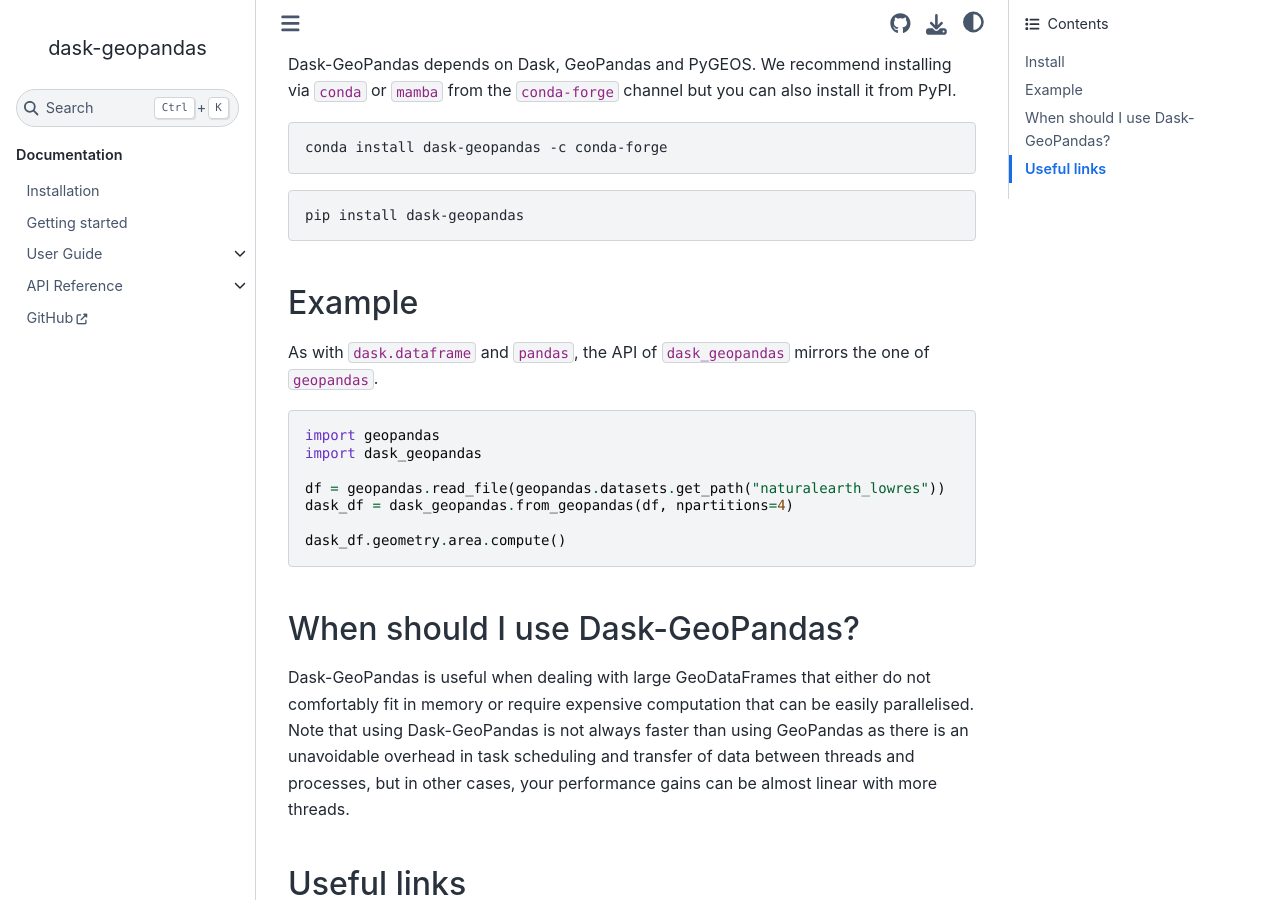
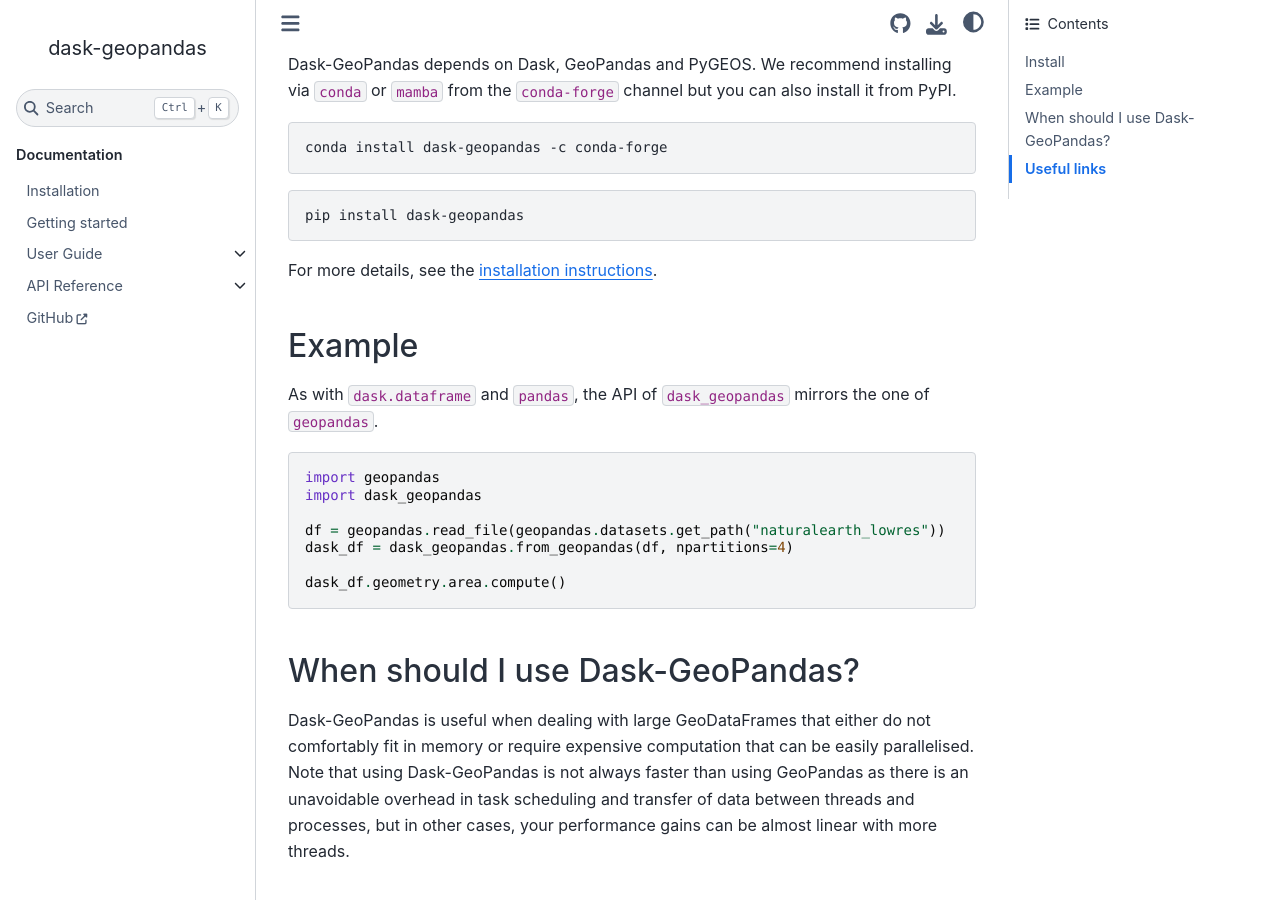
Before and after one commit to geopandas/dask-geopandas, a Sphinx documentation site: the page built from doc/source/index.md, in a window 1280 px wide and 900 px high, scrolled down 482 px. Built offline with Sphinx 7.4.7 and the Sphinx Book theme 1.1.4, drawn with Linux system fonts in a browser that asks for light colours.

Commit message:
link to installation from landing

````diff
--- a/doc/source/index.md
+++ b/doc/source/index.md
@@ -21,6 +21,8 @@
 ```sh
 pip install dask-geopandas
 ```
+
+For more details, see the [installation instructions](installation).
 
 ## Example
 
````
